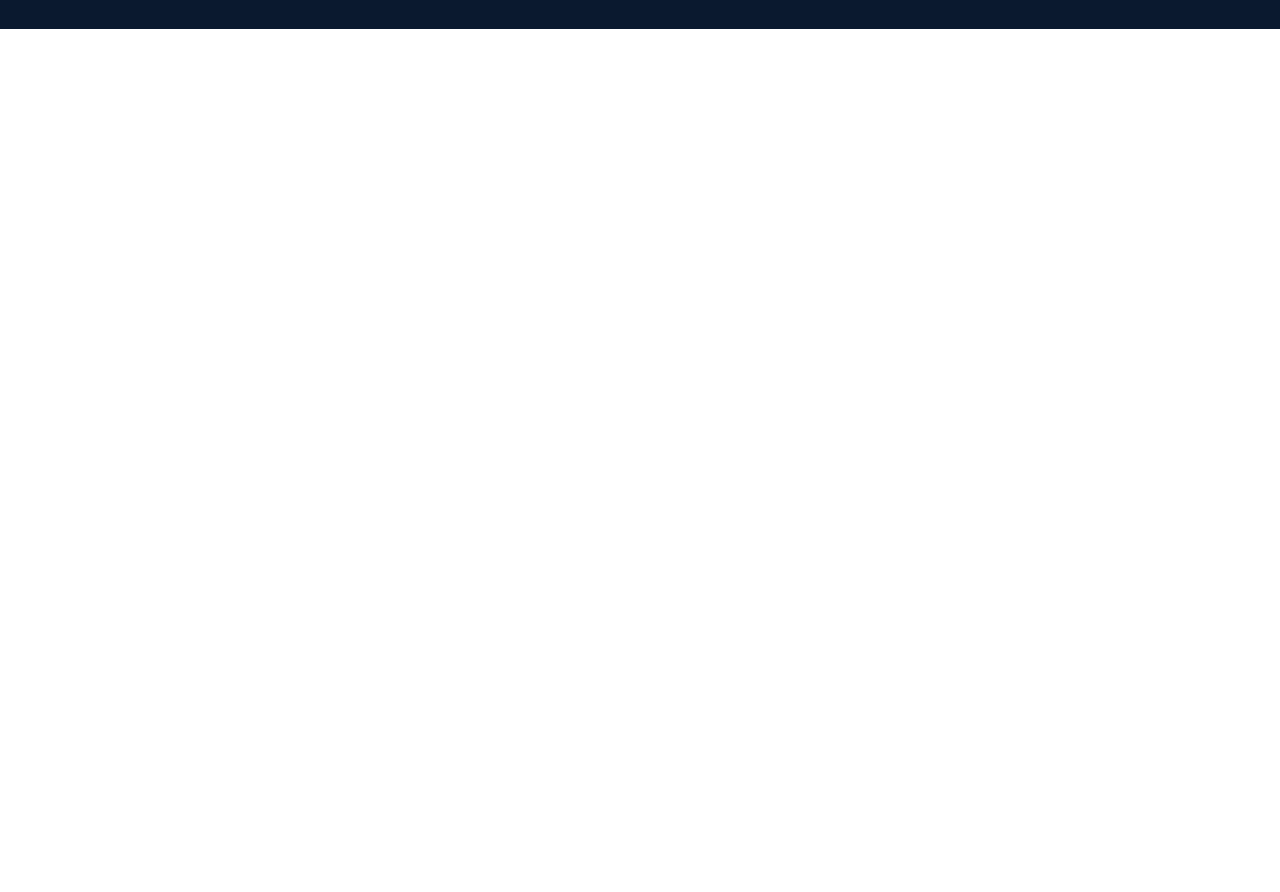
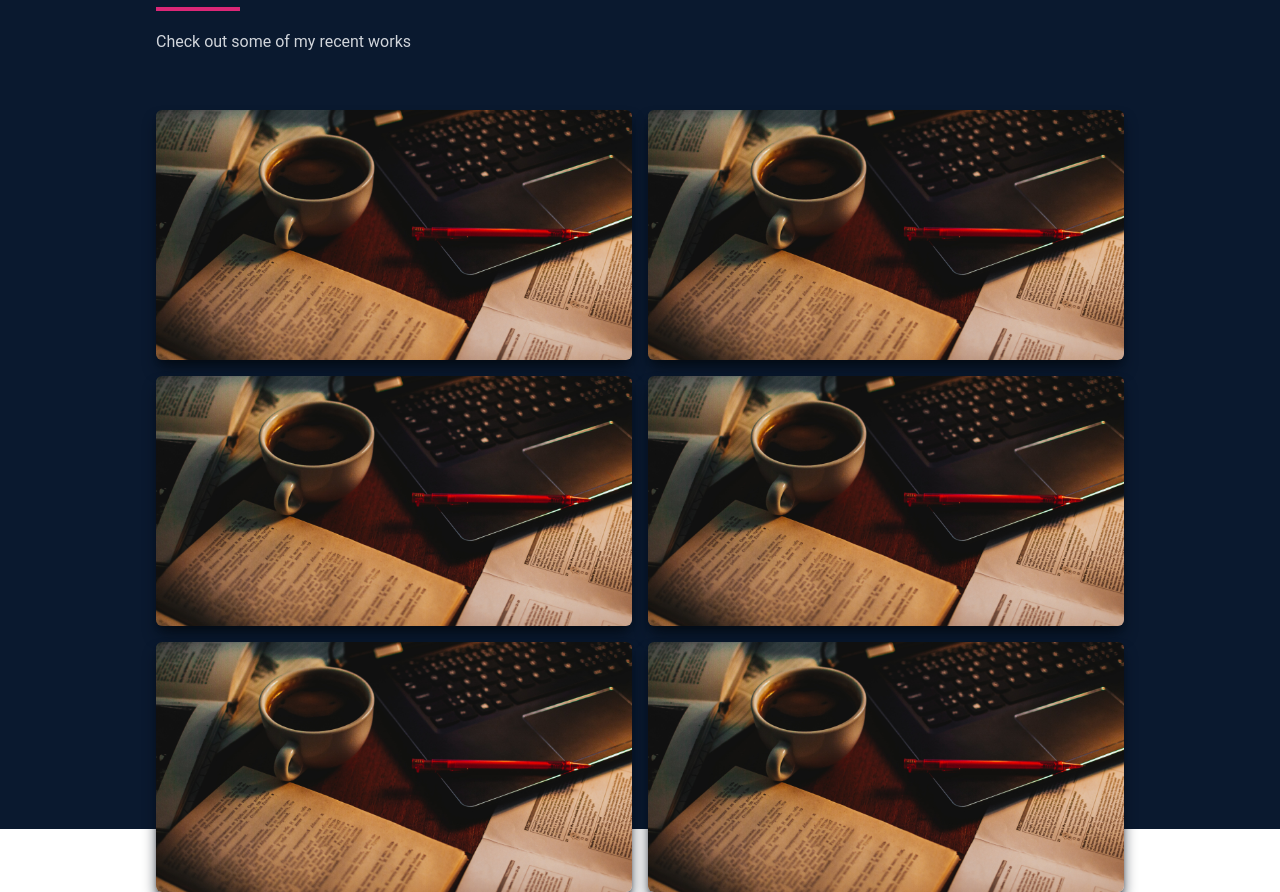
Before and after one commit to udbhas-dutta/portfolio_udbhas, a React (Create React App) app: page / in a window 1280 px wide. Shown: the part 2451-3343 px from the top of the page. Before the commit the page ends 2480 px from the top, so only its background shows below. Built offline with nearby package versions, Linux system fonts and the light colour scheme; the HTML template or start-up script is replaced by a standard one.

Commit message:
added the Work component, with the hover effects and a sample image to fill the cards. View code in detail later.

```diff
--- a/src/App.js
+++ b/src/App.js
@@ -2,6 +2,7 @@
 import Home from "./components/Home";
 import Navbar from "./components/Navbar";
 import Skills from "./components/Skills";
+import Work from "./components/Work";
 
 export default function App() {
   return (
@@ -10,6 +11,7 @@
       <Home />
       <About/>
       <Skills/>
+      <Work/>
     </div>
   )
 }
--- /dev/null
+++ b/src/components/Work.js
@@ -0,0 +1,146 @@
+import React from 'react'
+import Sample1 from '../assets/sample2.jpg'
+import SampleVid from '../assets/work_sample1.jpg'
+
+
+const Work = () => {
+    return (
+        <div name='work' className='bg-[#0a192f] w-full md:h-screen text-gray-300'>
+            <div className='max-w-[1000px] mx-auto p-4 flex flex-col justify-center h-full w-full'>
+                <div className='pb-8'>
+                    <p className='text-4xl font-bold inline border-b-4 text-gray-300 border-pink-600'>Work</p>
+                    <p className='py-6'>Check out some of my recent works</p>
+                </div>
+
+                {/* container */}
+                <div className='grid sm:grid-cols-2 md:grid-col-3 gap-4'>
+
+                    {/* grid item */}
+
+                    <div style={{ backgroundImage: `url(${Sample1})` }} className='shadow-lg shadow-[#040c16] group container rounded-md flex justify-center items-center special-style'>
+
+                        {/* hover effects */}
+                        <div  className='opacity-0 group-hover:opacity-100 duration-100'>
+                            <span className='text-2xl text-white font-bold tracking-wider'>
+                                React Js application
+                            </span>
+                            <div className='pt-8 text-center'>
+                                <a href="/">
+                                    <button className='text-center rounded-lg px-4 py-3 m-2 bg-white text-gray-700 font-bold text-lg'>Sample</button>
+                                </a>
+                                <a href="/">
+                                    <button className='text-center rounded-lg px-4 py-3 m-2 bg-white text-gray-700 font-bold text-lg'>Repo</button>
+                                </a>
+                            </div>
+                        </div>
+                    </div>
+
+                    {/* grid item */}
+
+                    <div style={{ backgroundImage: `url(${Sample1})` }} className='shadow-lg shadow-[#040c16] group container rounded-md flex justify-center items-center special-style'>
+
+                        {/* hover effects */}
+                        <div  className='opacity-0 group-hover:opacity-100 duration-100'>
+                            <span className='text-2xl text-white font-bold tracking-wider'>
+                                React Js application
+                            </span>
+                            <div className='pt-8 text-center'>
+                                <a href="/">
+                                    <button className='text-center rounded-lg px-4 py-3 m-2 bg-white text-gray-700 font-bold text-lg'>Sample</button>
+                                </a>
+                                <a href="/">
+                                    <button className='text-center rounded-lg px-4 py-3 m-2 bg-white text-gray-700 font-bold text-lg'>Repo</button>
+                                </a>
+                            </div>
+                        </div>
+                    </div>
+
+                    {/* grid item */}
+
+                    <div style={{ backgroundImage: `url(${Sample1})` }} className='shadow-lg shadow-[#040c16] group container rounded-md flex justify-center items-center special-style'>
+
+                        {/* hover effects */}
+                        <div  className='opacity-0 group-hover:opacity-100 duration-100'>
+                            <span className='text-2xl text-white font-bold tracking-wider'>
+                                React Js application
+                            </span>
+                            <div className='pt-8 text-center'>
+                                <a href="/">
+                                    <button className='text-center rounded-lg px-4 py-3 m-2 bg-white text-gray-700 font-bold text-lg'>Sample</button>
+                                </a>
+                                <a href="/">
+                                    <button className='text-center rounded-lg px-4 py-3 m-2 bg-white text-gray-700 font-bold text-lg'>Repo</button>
+                                </a>
+                            </div>
+                        </div>
+                    </div>
+
+                    {/* grid item */}
+
+                    <div style={{ backgroundImage: `url(${Sample1})` }} className='shadow-lg shadow-[#040c16] group container rounded-md flex justify-center items-center special-style'>
+
+                        {/* hover effects */}
+                        <div  className='opacity-0 group-hover:opacity-100 duration-100'>
+                            <span className='text-2xl text-white font-bold tracking-wider'>
+                                React Js application
+                            </span>
+                            <div className='pt-8 text-center'>
+                                <a href="/">
+                                    <button className='text-center rounded-lg px-4 py-3 m-2 bg-white text-gray-700 font-bold text-lg'>Sample</button>
+                                </a>
+                                <a href="/">
+                                    <button className='text-center rounded-lg px-4 py-3 m-2 bg-white text-gray-700 font-bold text-lg'>Repo</button>
+                                </a>
+                            </div>
+                        </div>
+                    </div>
+
+                    {/* grid item */}
+
+                    <div style={{ backgroundImage: `url(${Sample1})` }} className='shadow-lg shadow-[#040c16] group container rounded-md flex justify-center items-center special-style'>
+
+                        {/* hover effects */}
+                        <div  className='opacity-0 group-hover:opacity-100 duration-100'>
+                            <span className='text-2xl text-white font-bold tracking-wider'>
+                                React Js application
+                            </span>
+                            <div className='pt-8 text-center'>
+                                <a href="/">
+                                    <button className='text-center rounded-lg px-4 py-3 m-2 bg-white text-gray-700 font-bold text-lg'>Sample</button>
+                                </a>
+                                <a href="/">
+                                    <button className='text-center rounded-lg px-4 py-3 m-2 bg-white text-gray-700 font-bold text-lg'>Repo</button>
+                                </a>
+                            </div>
+                        </div>
+                    </div>
+
+                    {/* grid item */}
+
+                    <div style={{ backgroundImage: `url(${Sample1})` }} className='shadow-lg shadow-[#040c16] group container rounded-md flex justify-center items-center special-style'>
+
+                        {/* hover effects */}
+                        <div  className='opacity-0 group-hover:opacity-100 duration-100'>
+                            <span className='text-2xl text-white font-bold tracking-wider'>
+                                React Js application
+                            </span>
+                            <div className='pt-8 text-center'>
+                                <a href="/">
+                                    <button className='text-center rounded-lg px-4 py-3 m-2 bg-white text-gray-700 font-bold text-lg'>Sample</button>
+                                </a>
+                                <a href="/">
+                                    <button className='text-center rounded-lg px-4 py-3 m-2 bg-white text-gray-700 font-bold text-lg'>Repo</button>
+                                </a>
+                            </div>
+                        </div>
+                    </div>
+
+
+                </div>
+            </div>
+
+        </div>
+    )
+}
+
+export default Work
--- a/src/index.css
+++ b/src/index.css
@@ -15,3 +15,18 @@
         @apply cursor-pointer
     }
 }
+
+.special-style{
+    background-repeat: no-repeat;
+    background-size: cover;
+    background-position: center;
+    height: 250px;
+}
+
+.special-style:hover{
+    background-image: linear-gradient(
+        to right,
+        rgba(112, 157, 255, 0.8),
+        hsla(242, 74%, 61%, 0.8)
+    )!important;
+}
```
Also changed, not shown: src/assets/sample2.jpg (added), src/assets/work_sample1.jpg (added).
